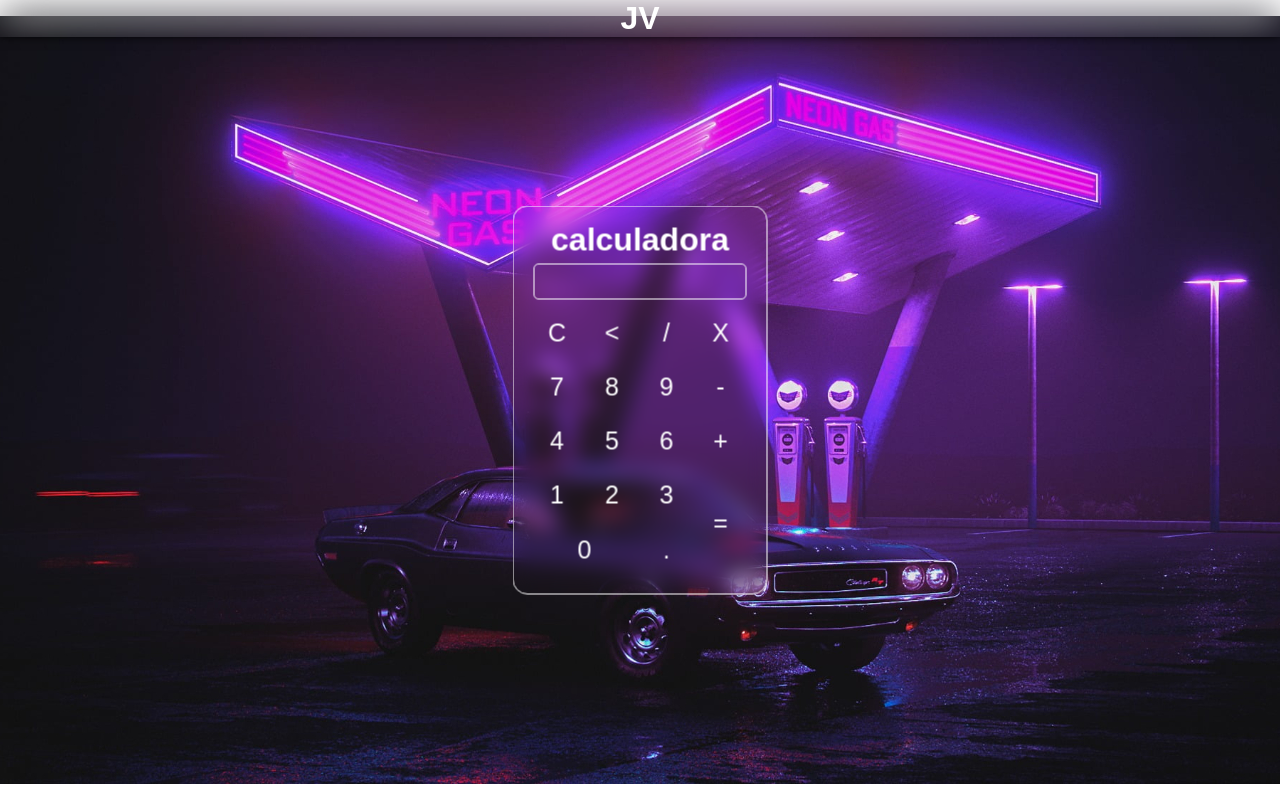
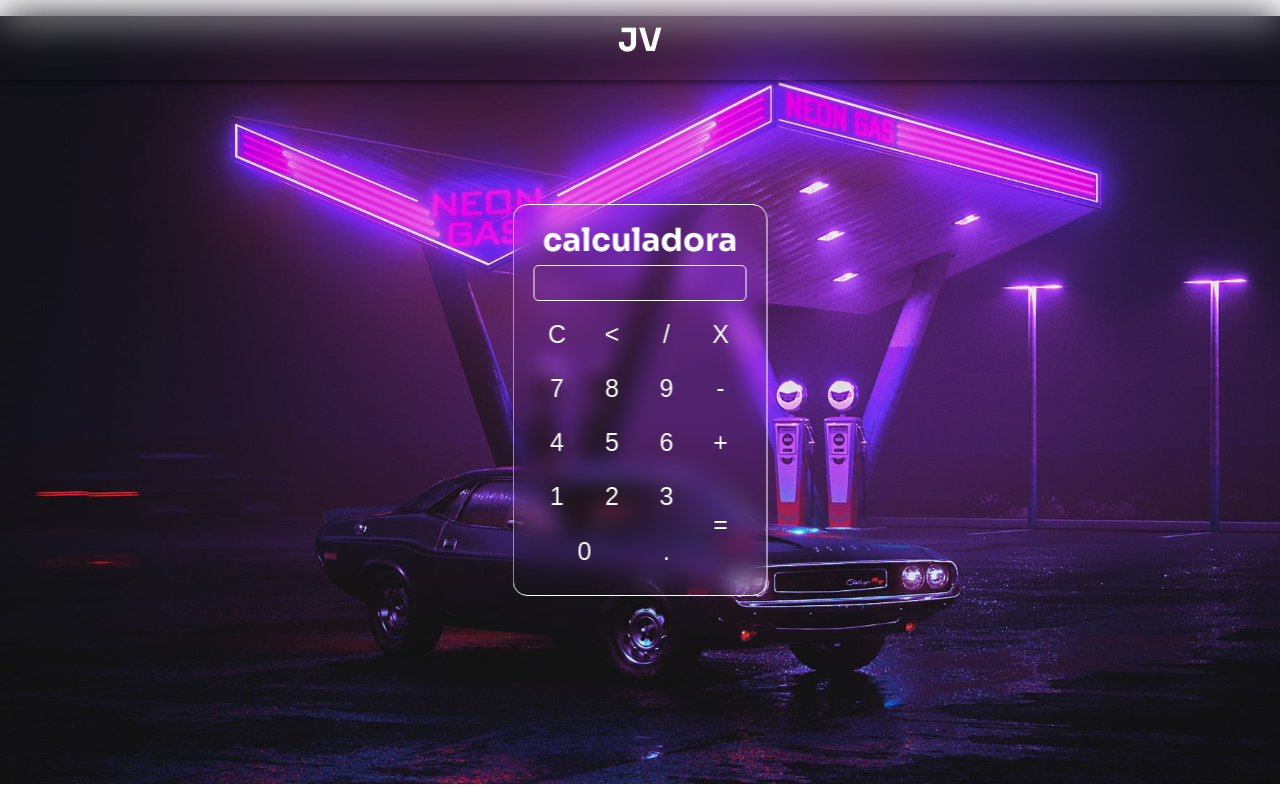
Before and after one commit to victor-jv/Calculadora, a plain HTML site: page index.html in a window 1280 px wide. Drawn offline with Linux system fonts and the light colour scheme.

Commit message:
Update style.css

```diff
--- a/style.css
+++ b/style.css
@@ -1,3 +1,5 @@
+@import url('https://fonts.googleapis.com/css2?family=Sora:wght@100;200;300;400;500;600;700;800&display=swap');
+
 *{
     margin: 0%;
     padding: 0%;
@@ -6,6 +8,8 @@
     background-color: transparent;
     backdrop-filter: blur(20px);
     box-shadow: 0px -1px 10px black;
+    padding: 20px;
+    font-family: "Sora", sans-serif;
 }
 .fundo{
     background-image: url(imgs/fundo.jpg);
@@ -27,6 +31,7 @@
     padding: 15px;
     backdrop-filter: blur(10px);
     border: 1px solid;
+    font-family: "Sora", sans-serif;
 }
 .botao{
     font-size: 25px;
```
